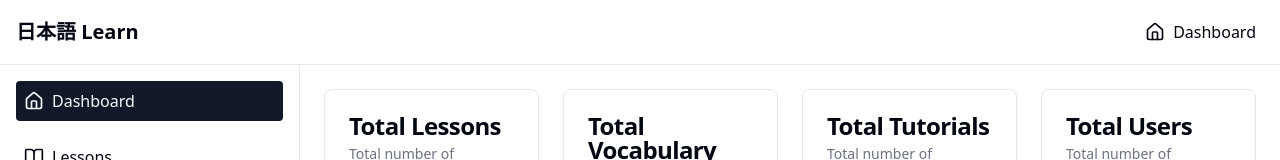
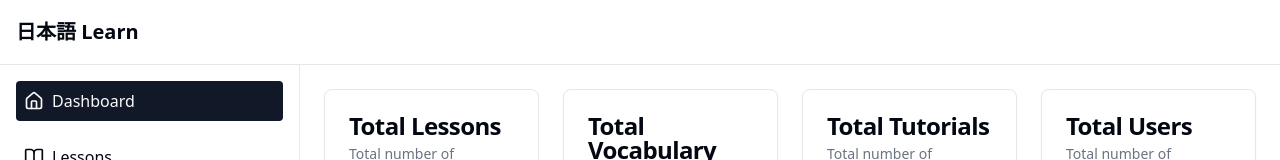
Before and after one commit to najim2004/japanese-learning-app-client, a React (Vite) app: page /dashboard in a window 1280 px wide. Shown: the top 160 px of the page. Built offline with nearby package versions, Linux system fonts and the light colour scheme.

Commit message:
add server side repo link in readme file

```diff
--- a/src/components/navbar/Navbar.jsx
+++ b/src/components/navbar/Navbar.jsx
@@ -42,16 +42,6 @@ const Navbar = ({ isLoggedIn, isAdmin }) => {
                 Tutorials
               </Link>
             </>
-          )}
-
-          {isAdmin && (
-            <Link
-              to="/dashboard"
-              className="flex items-center gap-2 p-2 hover:bg-accent hover:text-accent-foreground rounded"
-            >
-              <Home size={20} />
-              Dashboard
-            </Link>
           )}
         </>
       ) : (
```
Also changed, not shown: 1 other file (tests, documents, lock files or other folders).
